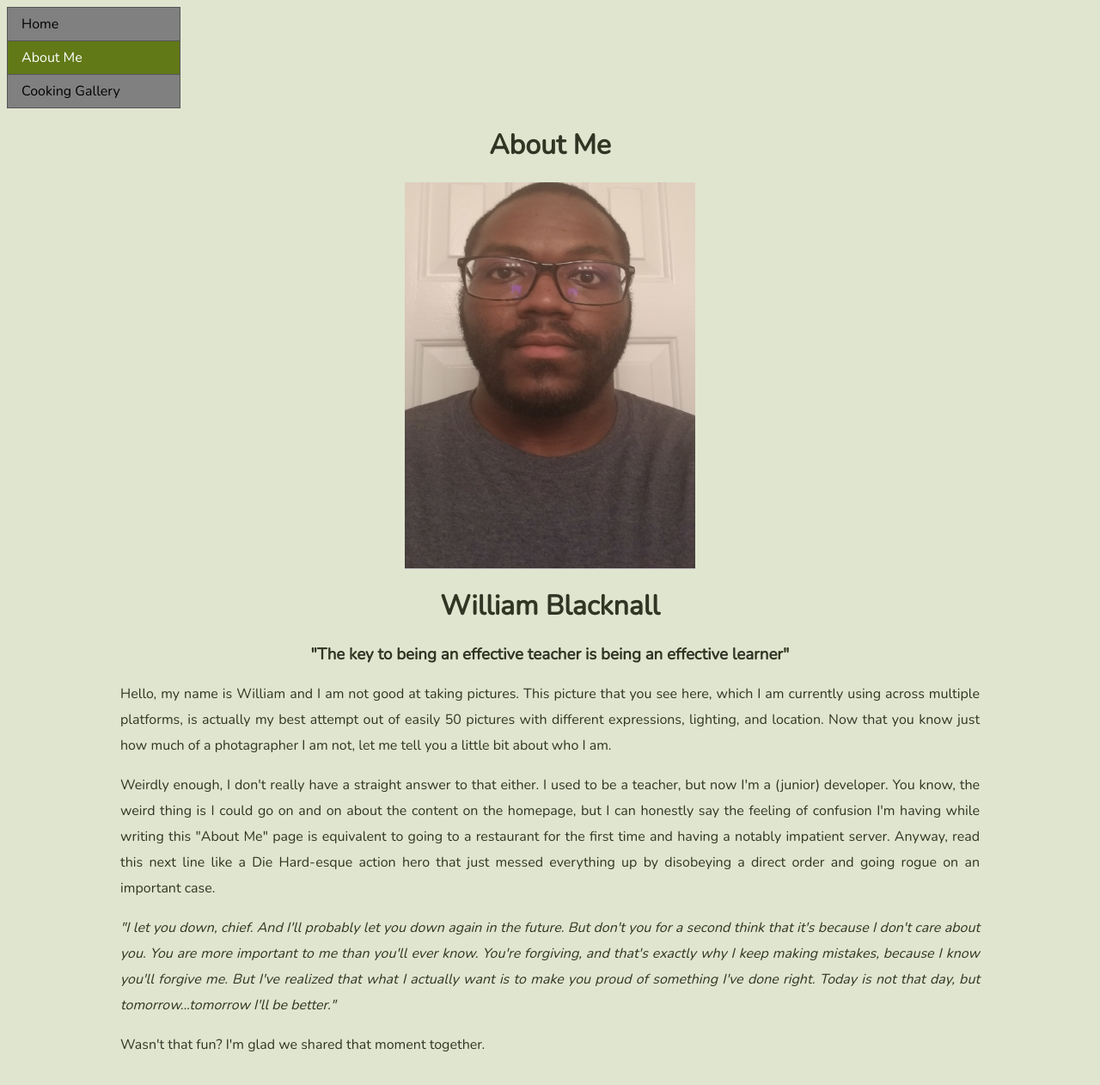
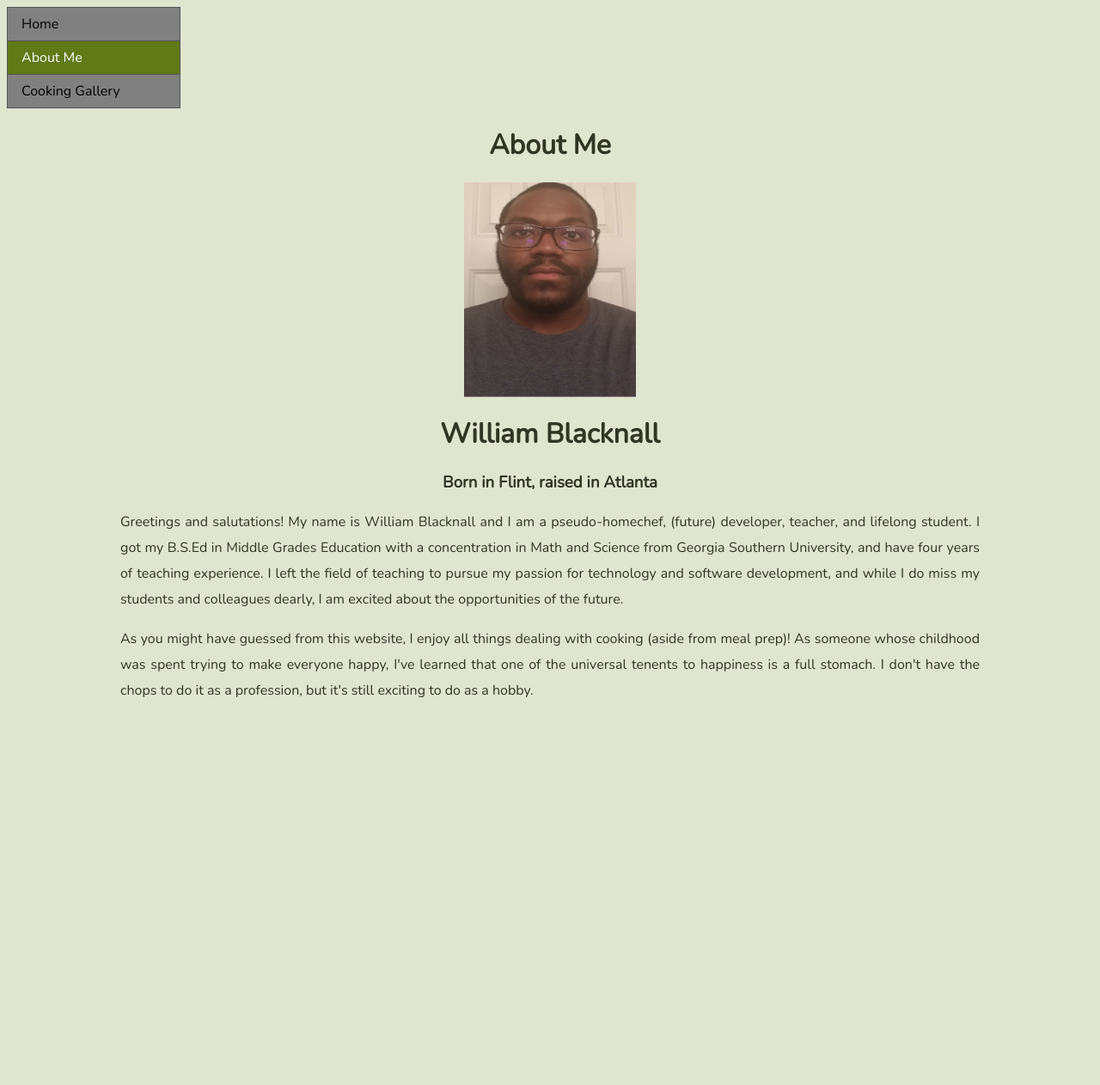
Before and after one commit to BlacknallW/cooking-website, a plain HTML site: page profile.html in a window 1280 px wide. Shown: the whole page at 86% size. After the commit the page ends 886 px from the top, so only its background shows below. Drawn offline with nearby package versions, Linux system fonts and the light colour scheme.

Commit message:
Added links to home.html and editted aboutme.html

```diff
--- a/profile.html
+++ b/profile.html
@@ -15,12 +15,10 @@
         <h1>About Me</h1>
         <img src="./resources/images/headshot.jpg" class="headshot">
         <h1 class="head">William Blacknall</h1>
-        <h3>"The key to being an effective teacher is being an effective learner"</h3>
+        <h3>Born in Flint, raised in Atlanta</h3>
         <div id="blog">
-            <p>Hello, my name is William and I am not good at taking pictures. This picture that you see here, which I am currently using across multiple platforms, is actually my best attempt out of easily 50 pictures with different expressions, lighting, and location. Now that you know just how much of a photagrapher I am not, let me tell you a little bit about who I am.</p>
-            <p>Weirdly enough, I don't really have a straight answer to that either. I used to be a teacher, but now I'm a (junior) developer. You know, the weird thing is I could go on and on about the content on the homepage, but I can honestly say the feeling of confusion I'm having while writing this "About Me" page is equivalent to going to a restaurant for the first time and having a notably impatient server. Anyway, read this next line like a Die Hard-esque action hero that just messed everything up by disobeying a direct order and going rogue on an important case.</p>
-            <p class="diehard">"I let you down, chief. And I'll probably let you down again in the future. But don't you for a second think that it's because I don't care about you. You are more important to me than you'll ever know. You're forgiving, and that's exactly why I keep making mistakes, because I know you'll forgive me. But I've realized that what I actually want is to make you proud of something I've done right. Today is not that day, but tomorrow...tomorrow I'll be better."</p>
-            <p>Wasn't that fun? I'm glad we shared that moment together. </p>
+            <p>Greetings and salutations! My name is William Blacknall and I am a pseudo-homechef, (future) developer, teacher, and lifelong student. I got my B.S.Ed in Middle Grades Education with a concentration in Math and Science from Georgia Southern University, and have four years of teaching experience. I left the field of teaching to pursue my passion for technology and software development, and while I do miss my students and colleagues dearly, I am excited about the opportunities of the future.</p>
+            <p>As you might have guessed from this website, I enjoy all things dealing with cooking (aside from meal prep)! As someone whose childhood was spent trying to make everyone happy, I've learned that one of the universal tenents to happiness is a full stomach. I don't have the chops to do it as a profession, but it's still exciting to do as a hobby. </p>
         </div>
     </br></br>
     </body>
--- a/resources/style.css
+++ b/resources/style.css
@@ -73,8 +73,8 @@ figcaption {
     display: block;
     margin-left: auto;
     margin-right: auto;
-    height:450px;
-    width:338px;
+    height:250px;
+    width:200px;
 }
 
 figcaption {
@@ -96,7 +96,7 @@ div.gallery {
     border: 1px solid #ccc;
     float:left;
     width: 180px;
-    height: 200px;
+    height: 250px;
 }
 
 div.gallery:hover {
@@ -105,7 +105,7 @@ div.gallery:hover {
 
 div.gallery img {
     width: 100%;
-    height: auto;
+    height: 60%;
 }
 
 div.desc {
```
Also changed, not shown: home.html (+1 -1 lines).
